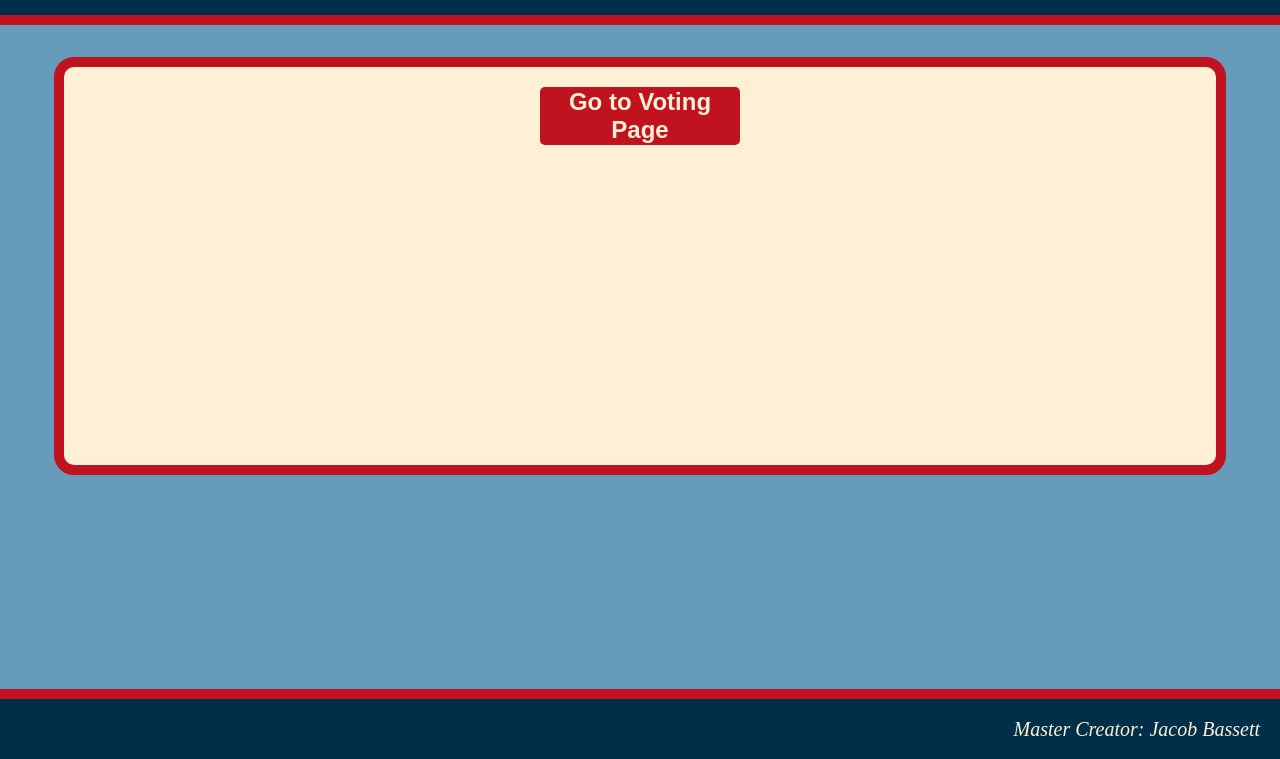
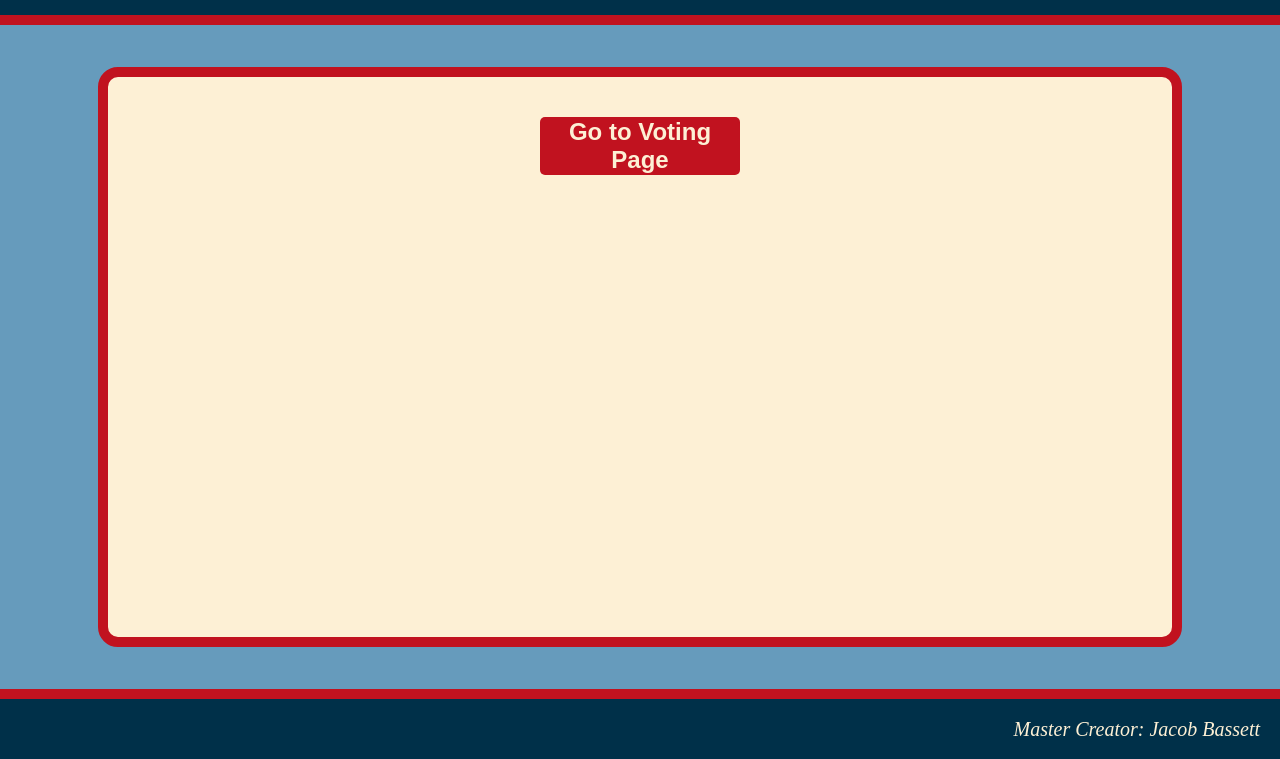
Before and after one commit to jdabassett/odd-duck, a plain HTML site: page chart.html in a window 1280 px wide. Shown: the part 57-816 px from the top of the page. Drawn offline with nearby package versions, Linux system fonts and the light colour scheme.

Commit message:
polished up some css

```diff
--- a/chart.html
+++ b/chart.html
@@ -13,13 +13,13 @@
 
     </header>
     <main>
+
       <div id="container-chart">
+          <button class="button"    id="new-page"><a href="index.html" alt="">Go to Voting Page</a></button>
 
-            <button class="button" id="new-page"><a href="index.html" alt="">Go to Voting Page</a></button>
           <section id="results-container">
             <canvas width="600" height="300" id="myChart"></canvas>
           </section>
-
       </div>
 
     </main>
--- a/css/styles.css
+++ b/css/styles.css
@@ -27,6 +27,8 @@ header {
 
 h1 {
   text-align:center;
+  border-width: 11px;
+  /* border: dashed blue; */
 }
 
 strong {
@@ -46,17 +48,16 @@ strong {
 main {
   height:83vh;
   display:flex;
-  flex-direction:row;
+  flex-direction:column;
   justify-content:center;
-  align-content:center;
 }
 
 /* container for main */
 #container-total {
   width:80%;
   height:65vh;
-  border-radius:10px;
-  margin:5vh auto 5vh auto;
+  border-radius:20px;
+  margin: 0 auto 0 auto;
   padding:20px;
   border: 10px solid var(--red);
   background-color:var(--tan);
@@ -157,14 +158,52 @@ h6 {
 
 /* results container on second page */
 #container-chart {
-  border:10px solid var(--red);
-  width:90%;
-  height:60%;
+  width:80%;
+  height:65vh;
+  border-radius:20px;
+  padding:20px;
+  border: 10px solid var(--red);
   background-color:var(--tan);
-  border-radius:20px;
   display:flex;
   flex-direction:column;
   justify-content:space-evenly;
   align-items:center;
-  margin-top:2em;
+  margin: 0 auto 0 auto;
 }
+
+#results-container {
+  width:300px;
+  height:225px;
+  display:flex;
+  flex-direction:column;
+  justify-content:space-evenly;
+  align-items:center;
+}
+
+@media screen and (min-width:600px){
+  #results-container {
+    width:400px;
+    height:300px;
+  }
+}
+
+@media screen and (min-width:900px){
+  #results-container {
+    width:600px;
+    height:450px;
+  }
+}
+
+@media screen and (min-width:1200px){
+  #results-container {
+    width:800px;
+    height:600px;
+  }
+}
+
+@media screen and (min-width:1500px){
+  #results-container {
+    width:1000px;
+    height:750px;
+  }
+}
```
Also changed, not shown: 2 other files.
